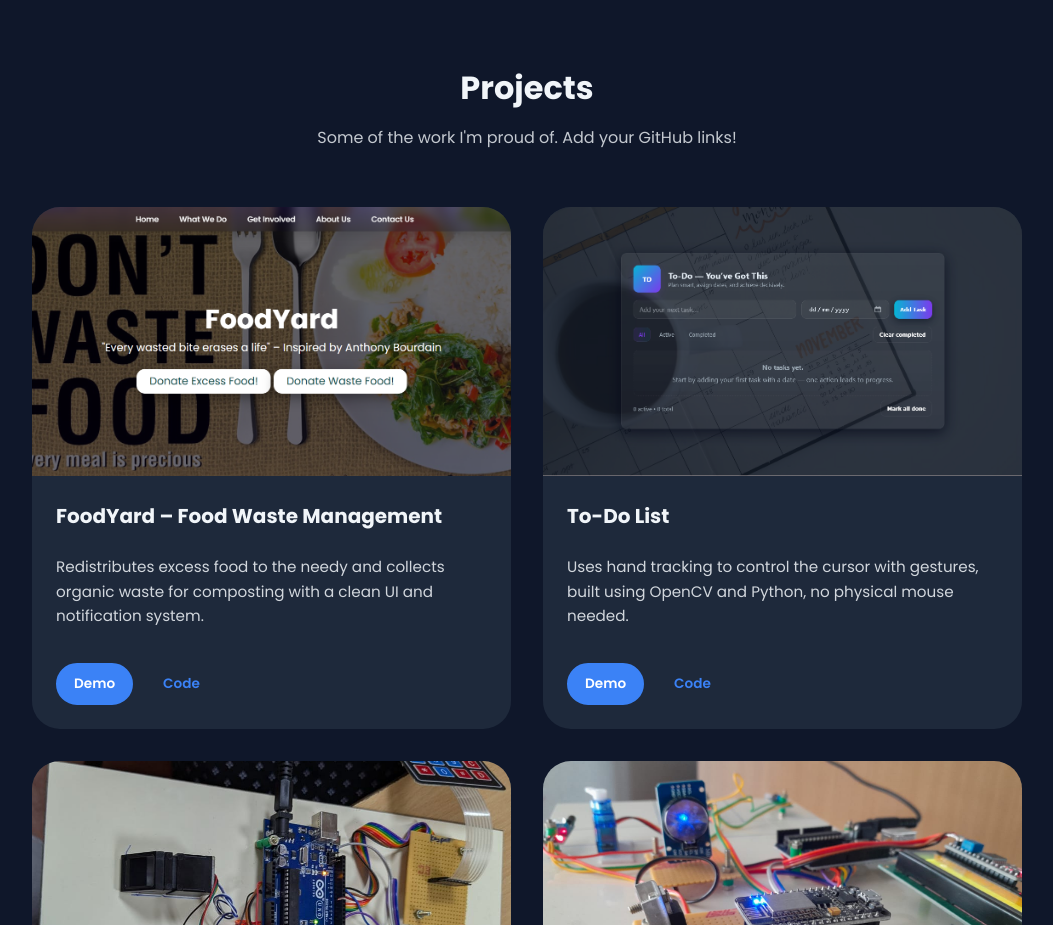
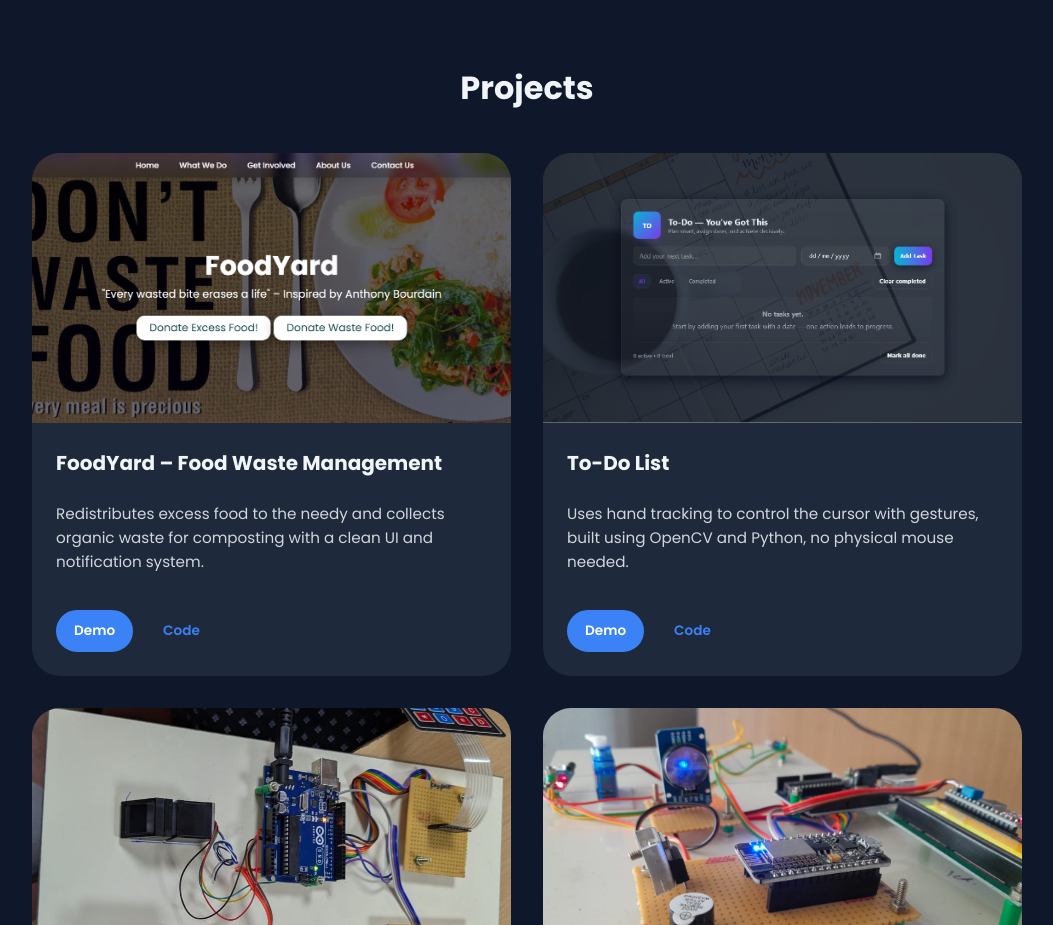
Before and after one commit to Rubigasekar/ruby_portfolio, a plain HTML site: page index.html in a window 1280 px wide. Shown: the part 1580-2505 px from the top of the page, without its empty margins (113-1166 px from the left). Drawn offline with Linux system fonts and the light colour scheme; a small style sheet from the web is missing.

Commit message:
index.html

```diff
--- a/index.html
+++ b/index.html
@@ -246,7 +246,6 @@
   <!-- Projects -->
   <section id="projects" class="reveal">
     <h2>Projects</h2>
-    <p class="section-sub">Some of the work I'm proud of. Add your GitHub links!</p>
     <div class="proj-grid">
       <!-- Project 1 -->
       <article class="proj-card">
```
